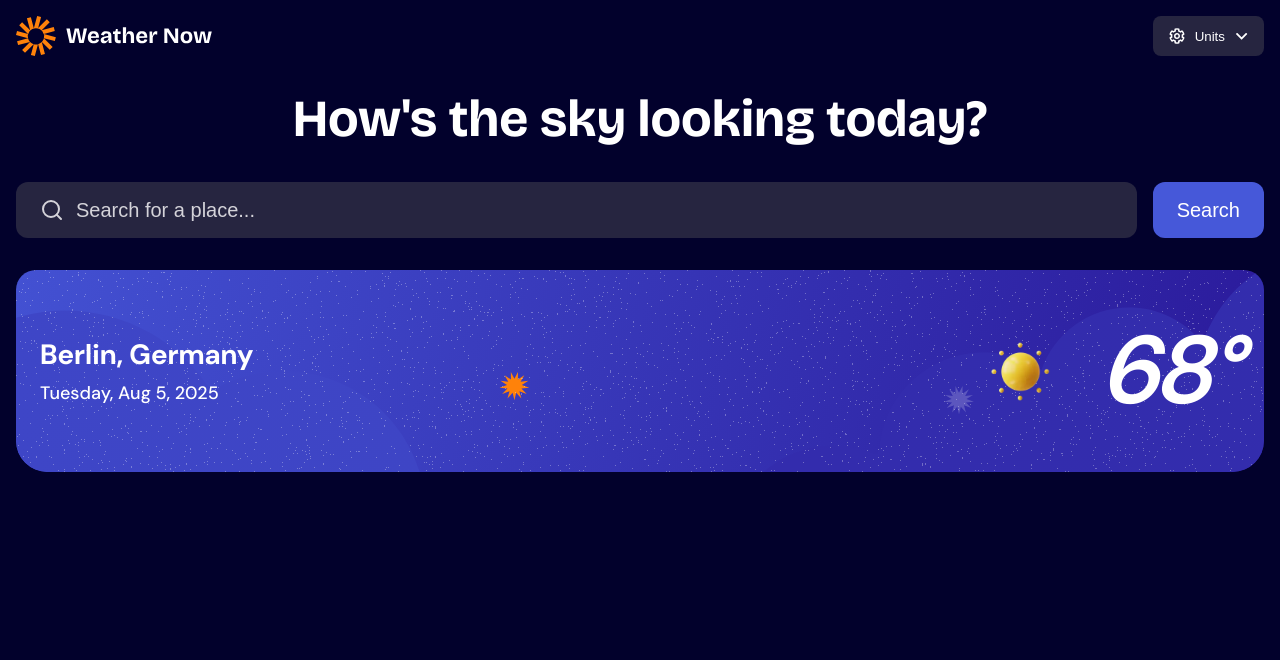
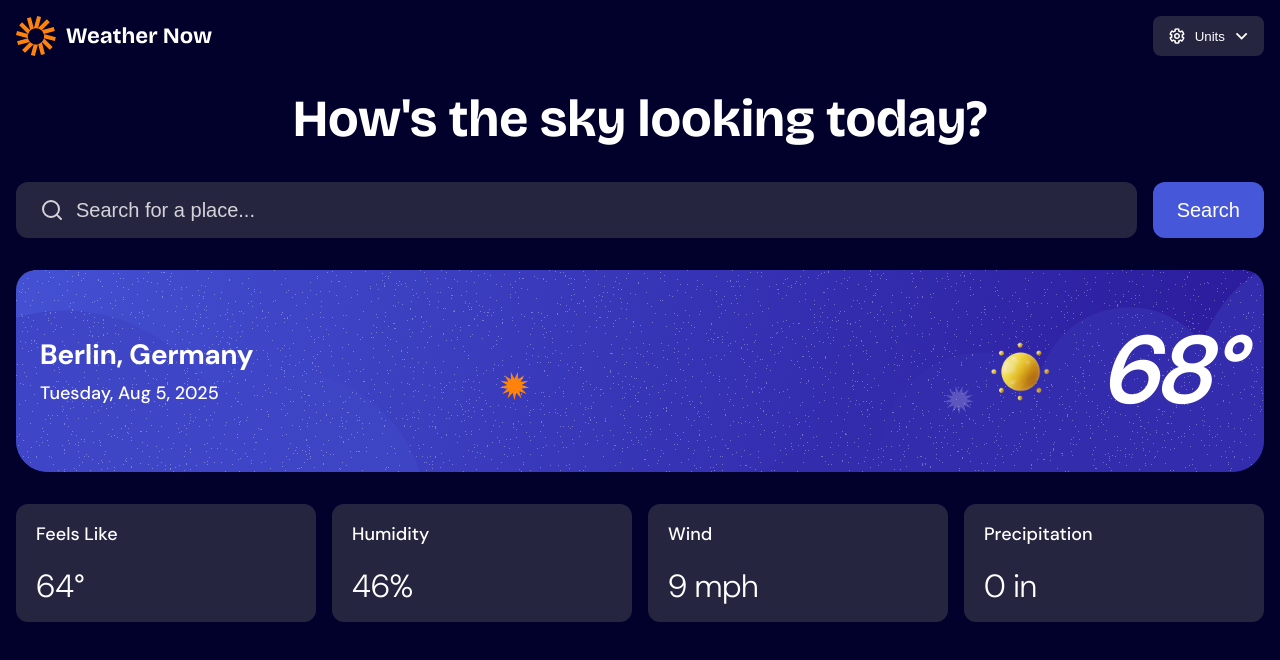
Before and after one commit to ahndrou/weather-app, a React (Vite) app: page / in a window 1280 px wide. Shown: the top 660 px of the page. Built offline with nearby package versions, Linux system fonts and the light colour scheme.

Commit message:
add WeatherTodayDetails markup and styling

```diff
--- a/src/components/Page.tsx
+++ b/src/components/Page.tsx
@@ -3,6 +3,7 @@ import Header from "./Header";
 import SearchForm from "./SearchForm";
 import { textPreset2 } from "./GlobalStyles";
 import WeatherInfoBanner from "./WeatherTodayBanner";
+import WeatherTodayDetails from "./WeatherTodayDetails";
 
 export default function Page() {
   return (
@@ -12,6 +13,7 @@ export default function Page() {
         <PageTitle>How's the sky looking today?</PageTitle>
         <SearchForm />
         <WeatherInfoBanner />
+        <WeatherTodayDetails />
       </Main>
     </Wrapper>
   );
--- /dev/null
+++ b/src/components/WeatherTodayDetails.tsx
@@ -0,0 +1,59 @@
+import styled from "styled-components";
+import { textPreset3, textPreset6 } from "./GlobalStyles";
+
+export default function WeatherTodayDetails() {
+  return (
+    <Wrapper>
+      <DetailWrapper>
+        <DetailProperty>Feels Like</DetailProperty>
+        <DetailValue>64°</DetailValue>
+      </DetailWrapper>
+
+      <DetailWrapper>
+        <DetailProperty>Humidity</DetailProperty>
+        <DetailValue>46%</DetailValue>
+      </DetailWrapper>
+
+      <DetailWrapper>
+        <DetailProperty>Wind</DetailProperty>
+        <DetailValue>9 mph</DetailValue>
+      </DetailWrapper>
+
+      <DetailWrapper>
+        <DetailProperty>Precipitation</DetailProperty>
+        <DetailValue>0 in</DetailValue>
+      </DetailWrapper>
+    </Wrapper>
+  );
+}
+
+const Wrapper = styled.div`
+  display: grid;
+  grid-template-columns: repeat(2, 1fr);
+  gap: 16px;
+
+  @media screen and (width >= ${768 / 16}rem) {
+    grid-template-columns: repeat(4, 1fr);
+  }
+`;
+
+const DetailWrapper = styled.div`
+  background: var(--clr-neutral-800);
+  border-radius: 12px;
+  padding: 20px;
+  display: flex;
+  flex-direction: column;
+  gap: ${24 / 16}rem;
+`;
+
+const DetailProperty = styled.span`
+  ${textPreset6}
+
+  display: block;
+`;
+
+const DetailValue = styled.span`
+  ${textPreset3}
+
+  display: block;
+`;
```
